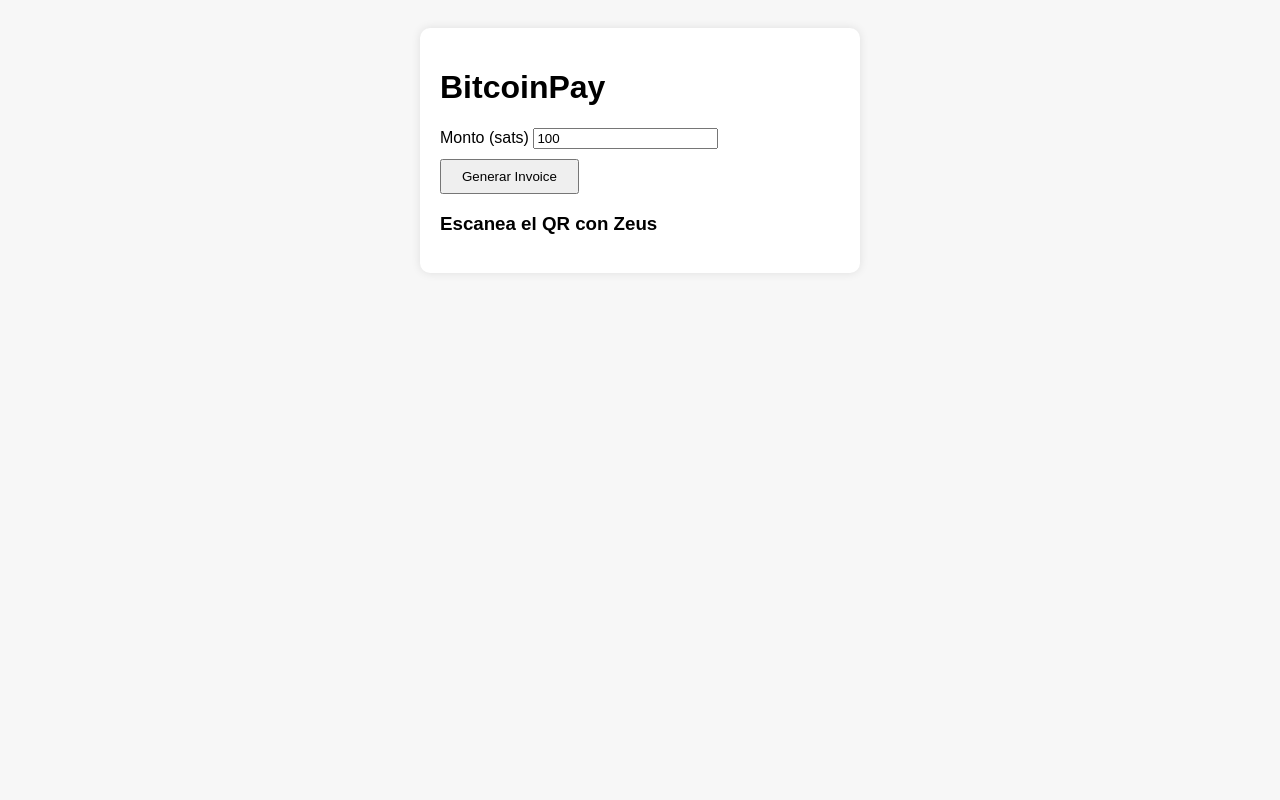
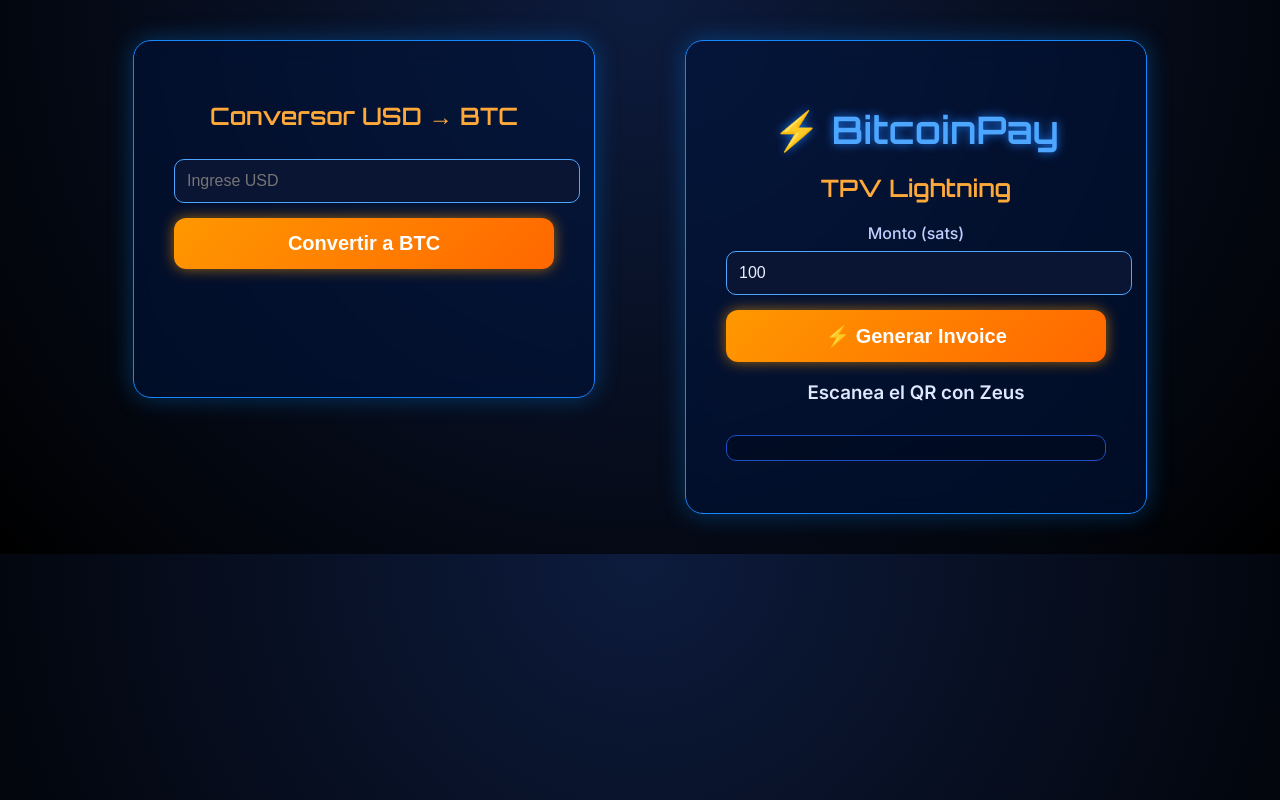
Before and after one commit to carlosdominguez1com-slv/Satoshi-Builders, a plain HTML site: page frontend/index.html in a window 1280 px wide. Drawn offline with Linux system fonts and the light colour scheme.

Commit message:
Solución a error de invoice y tambien estilizar sistema

```diff
--- a/frontend/index.html
+++ b/frontend/index.html
@@ -1,24 +1,54 @@
 <!doctype html>
-<html>
+<html lang="es">
 <head>
   <meta charset="utf-8">
   <title>BitcoinPay - TPV Lightning</title>
+
+  <!-- Favicon -->
+  <link rel="icon" type="image/x-icon" href="bitcoinpay.ico">
+
+  <!-- Fuentes -->
+  <link href="https://fonts.googleapis.com/css2?family=Orbitron:wght@400;600&family=Inter:wght@300;500;600&display=swap" rel="stylesheet">
+
   <link rel="stylesheet" href="style.css">
 </head>
 <body>
 
-<div class="container">
-  <h1>BitcoinPay</h1>
+<div class="main-wrapper">
 
-  <label>Monto (sats)</label>
-  <input id="amount" type="number" value="100">
+  <!-- Conversor -->
+  <div class="card converter-box">
+    <h2 class="subtitle">Conversor USD → BTC</h2>
+    <input id="usd" type="number" step="0.01" placeholder="Ingrese USD" />
 
-  <button id="btn">Generar Invoice</button>
+    <button id="convert" class="btn-primary" type="button">Convertir a BTC</button>
+    <br>
+    <br>
+    <br>
+    <br>
+    <div id="btc-result" class="conversion-result"></div>
+    <div id="conv-error" class="error-msg"></div>
+  </div>
 
-  <h3>Escanea el QR con Zeus</h3>
-  <div id="qr"></div>
+  <!-- TPV Lightning -->
+  <div class="card bitcoinpay-box">
+    <h1 class="title">⚡ BitcoinPay</h1>
+    <h2 class="subtitle">TPV Lightning</h2>
 
-  <pre id="payreq"></pre>
+    <label>Monto (sats)</label>
+    <input id="amount" type="number" value="100">
+
+    <button id="btn" class="btn-primary">⚡ Generar Invoice</button>
+
+    <h3>Escanea el QR con Zeus</h3>
+
+    <div id="qr-wrapper">
+      <div id="qr"></div>
+    </div>
+
+    <pre id="payreq"></pre>
+  </div>
+
 </div>
 
 <script src="script.js"></script>
--- a/frontend/script.js
+++ b/frontend/script.js
@@ -1,3 +1,4 @@
+// Generar Invoice
 document.getElementById("btn").addEventListener("click", async () => {
     const amount = document.getElementById("amount").value;
 
@@ -8,9 +9,7 @@ document.getElementById("btn").addEventListener("click", async () => {
             body: JSON.stringify({ amount: parseInt(amount) })
         });
 
-        if (!res.ok) {
-            throw new Error("Error al conectar con el backend");
-        }
+        if (!res.ok) throw new Error("Error al conectar con el backend");
 
         const data = await res.json();
 
@@ -24,3 +23,35 @@ document.getElementById("btn").addEventListener("click", async () => {
         alert("Error: No se pudo conectar con el backend");
     }
 });
+
+document.getElementById("convert").addEventListener("click", async () => {
+    const usd = document.getElementById("usd").value;
+    const result = document.getElementById("btc-result");
+    const errorBox = document.getElementById("conv-error");
+
+    result.textContent = "";
+    errorBox.textContent = "";
+
+    if (!usd || usd <= 0) {
+        errorBox.textContent = "Ingrese una cantidad válida";
+        return;
+    }
+
+    try {
+        // API QUE SÍ FUNCIONA
+        const res = await fetch("https://api.coingecko.com/api/v3/simple/price?ids=bitcoin&vs_currencies=usd");
+
+        if (!res.ok) throw new Error("Falló la API");
+
+        const data = await res.json();
+        const price = data.bitcoin.usd; // precio en USD
+
+        const btc = usd / price;
+
+        result.textContent = `${usd} USD = ${btc.toFixed(8)} BTC`;
+    }
+    catch (err) {
+        errorBox.textContent = "No se pudo obtener el precio. Verifique su conexión.";
+        console.error(err);
+    }
+});
--- a/frontend/style.css
+++ b/frontend/style.css
@@ -1,19 +1,136 @@
+/* ------------------ ESTILOS BASE ------------------ */
+
 body {
-  font-family: Arial;
-  background: #f7f7f7;
-  padding: 20px;
+  background: radial-gradient(circle at top, #0d1b3d, #000000);
+  font-family: 'Inter', sans-serif;
+  color: #e0e8ff;
+  text-align: center;
+  padding: 40px;
+  margin: 0;
 }
 
-.container {
-  max-width: 400px;
-  background: white;
-  padding: 20px;
-  border-radius: 10px;
-  margin: auto;
-  box-shadow: 0 0 10px rgba(0,0,0,0.1);
+/* Contenedor principal */
+.main-wrapper {
+  display: flex;
+  justify-content: center;
+  align-items: start;
+  gap: 90px;
+  flex-wrap: wrap;
 }
 
-button {
-  margin-top: 10px;
-  padding: 8px 20px;
+/* ------------------ TARJETAS / CONTENEDORES ------------------ */
+
+.card {
+  background: rgba(0, 20, 60, 0.55);
+  backdrop-filter: blur(10px);
+  border: 1px solid #1787ff;
+  border-radius: 18px;
+  padding: 40px;
+  width: 380px;
+  box-shadow: 0 0 25px #008cff55;
+  animation: fadeIn 0.7s ease-in-out;
 }
+
+/* Animación suave de entrada */
+@keyframes fadeIn {
+  from { opacity: 0; transform: translateY(20px); }
+  to   { opacity: 1; transform: translateY(0); }
+}
+
+/* ------------------ TITULOS ------------------ */
+
+.title {
+  font-family: 'Orbitron', sans-serif;
+  font-size: 38px;
+  color: #4da6ff;
+  text-shadow: 0 0 10px #1a73e8;
+  margin-bottom: 10px;
+}
+
+.subtitle {
+  color: #ffa93a;
+  font-family: 'Orbitron';
+  margin-bottom: 20px;
+}
+
+/* ------------------ INPUTS Y LABELS ------------------ */
+
+label {
+  font-size: 16px;
+  color: #bfcfff;
+}
+
+input {
+  width: 100%;
+  padding: 12px;
+  margin: 8px 0 15px;
+  border-radius: 10px;
+  border: 1px solid #4da6ff;
+  background: #0a1433;
+  color: #e8f0ff;
+  font-size: 16px;
+  transition: 0.2s;
+}
+
+input:focus {
+  outline: none;
+  box-shadow: 0 0 10px #4da6ff;
+}
+
+/* ------------------ BOTÓN PRINCIPAL ------------------ */
+
+.btn-primary {
+  width: 100%;
+  padding: 14px;
+  background: linear-gradient(135deg, #ff9800, #ff6700);
+  border: none;
+  border-radius: 12px;
+  font-size: 20px;
+  font-weight: bold;
+  color: #ffffff;
+  cursor: pointer;
+  box-shadow: 0 0 14px rgba(255, 153, 0, 0.6);
+  transition: 0.2s;
+}
+
+.btn-primary:hover {
+  transform: scale(1.04);
+  box-shadow: 0 0 22px rgba(255, 153, 0, 1);
+}
+
+/* ------------------ QR ------------------ */
+
+#qr-wrapper {
+  display: flex;
+  justify-content: center;
+  margin: 12px 0;
+}
+
+#qr img {
+  width: 180px !important;
+  height: 180px !important;
+  border-radius: 12px;
+  border: 2px solid #4da6ff;
+  box-shadow: 0 0 12px rgba(0, 113, 255, 0.7);
+}
+
+/* ------------------ PRE (PAYREQ) ------------------ */
+
+pre {
+  background: rgba(0, 10, 30, 0.6);
+  padding: 12px;
+  border-radius: 10px;
+  color: #99b8ff;
+  font-size: 12px;
+  overflow-x: auto;
+  max-height: 120px;
+  border: 1px solid #1e4fc7;
+}
+
+/* ------------------ MENSAJES ------------------ */
+
+.error-msg {
+  margin-top: 8px;
+  color: #ffb3a7;
+  min-height: 20px;
+}
```
Also changed, not shown: logo.png (added), multimedia/bfb03c90-926f-4cd0-aea3-a5f8de5d035f.png (added), multimedia/bitcoinpay.ico (added), multimedia/logotipo.satoshi.png (renamed from logotipo.satoshi.png).
